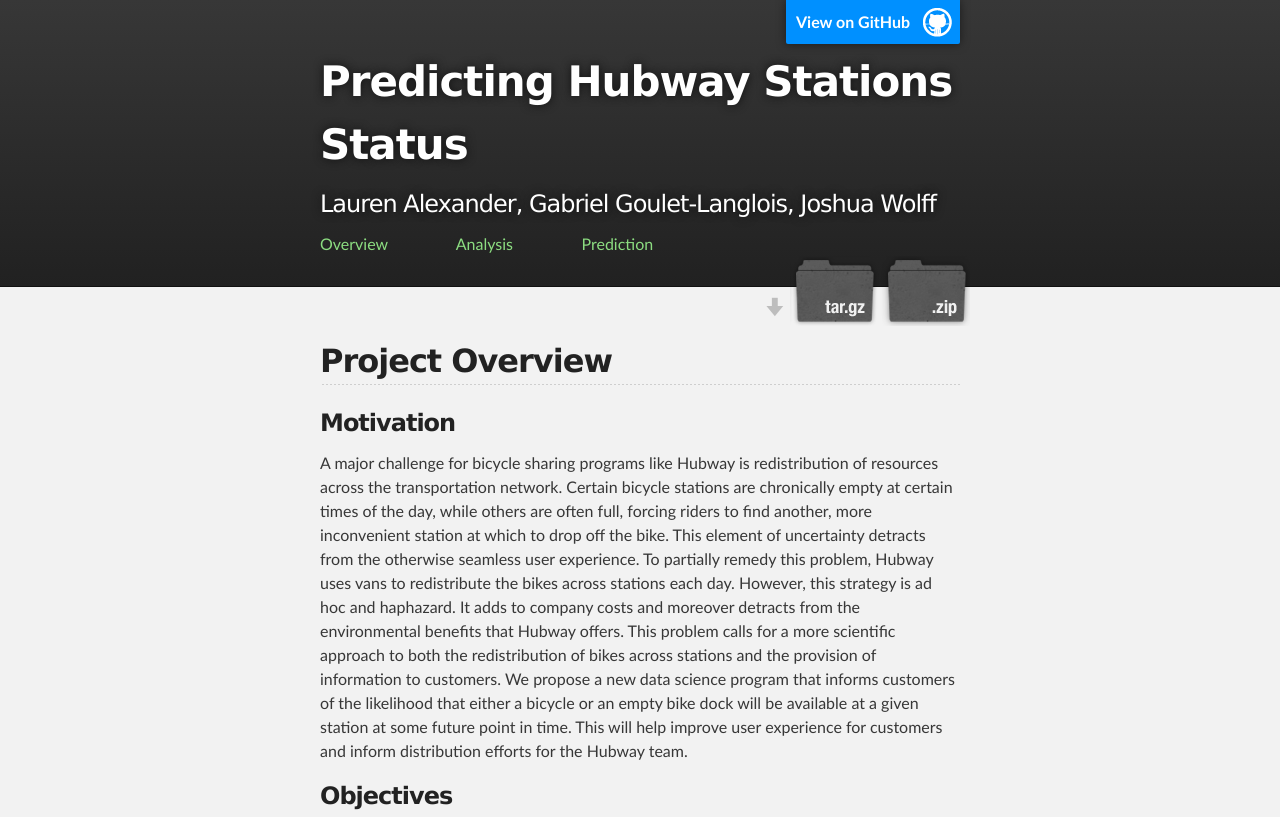
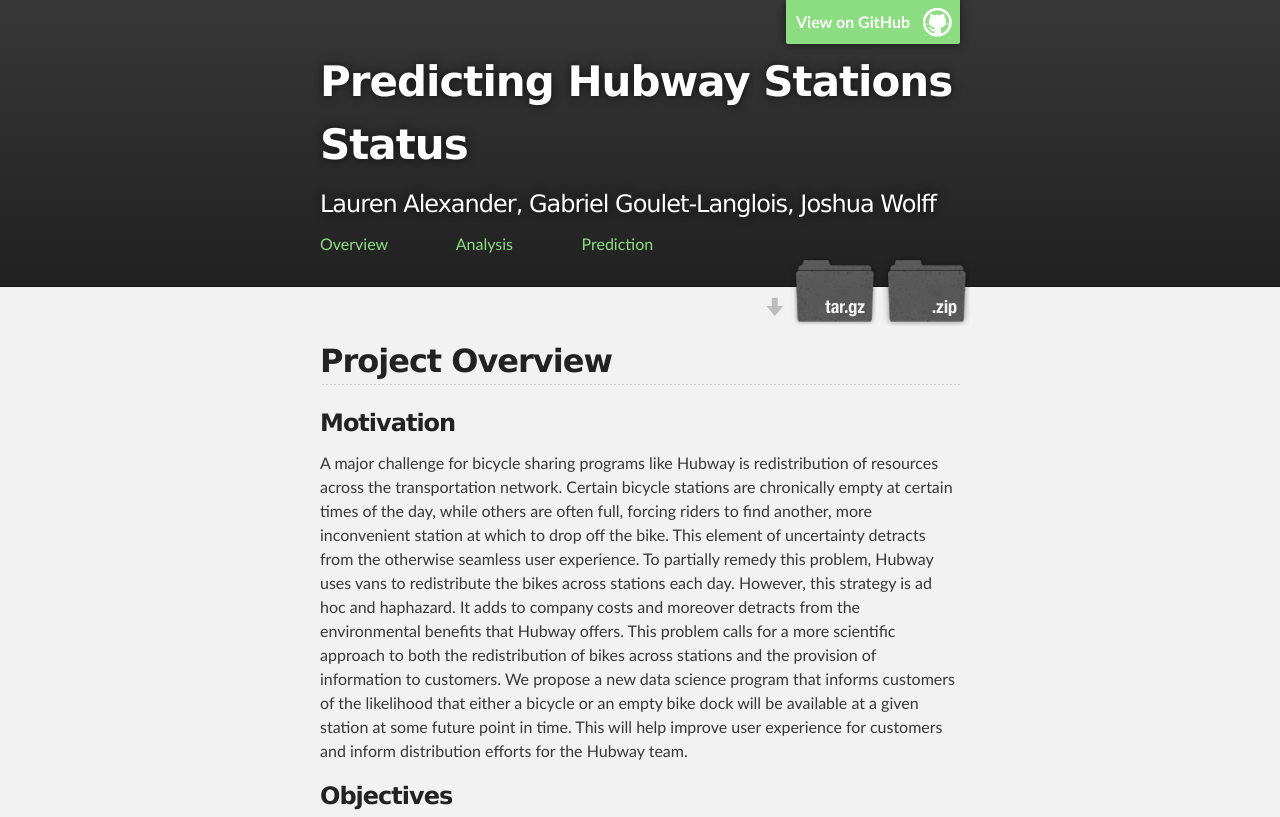
Before and after one commit to CS109Hubway/classp, a plain HTML site: page index.html in a window 1280 px wide. Shown: the top 817 px of the page. Drawn offline with Linux system fonts and the light colour scheme.

Commit message:
editing content

```diff
--- a/stylesheets/stylesheet.css
+++ b/stylesheets/stylesheet.css
@@ -279,7 +279,7 @@
   z-index: 10;
   padding: 10px 50px 10px 10px;
   color: #fff;
-  background: url('../images/blacktocat.png') #0090ff no-repeat 95% 50%;
+  background: url('../images/blacktocat.png') #8CDD81 no-repeat 95% 50%;
   font-weight: 700;
   box-shadow: 0 0 10px rgba(0,0,0,.5);
   border-bottom-left-radius: 2px;
```
